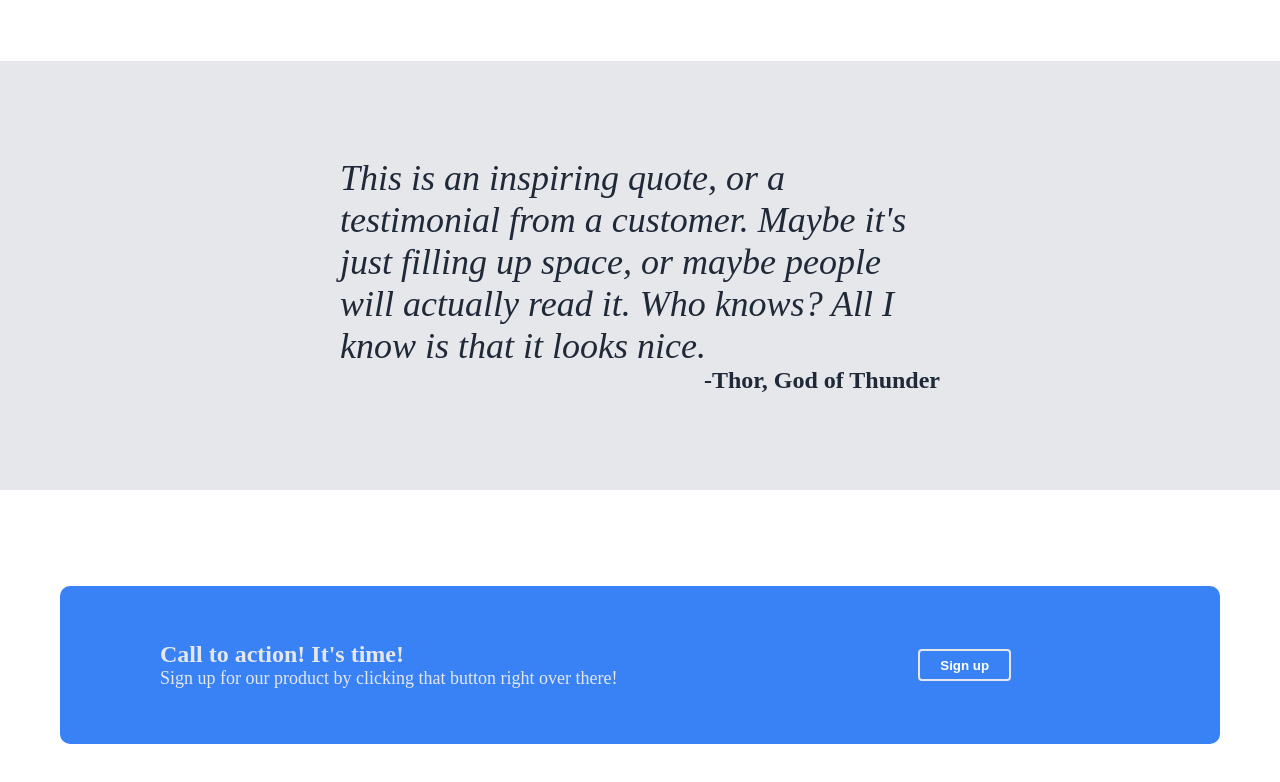
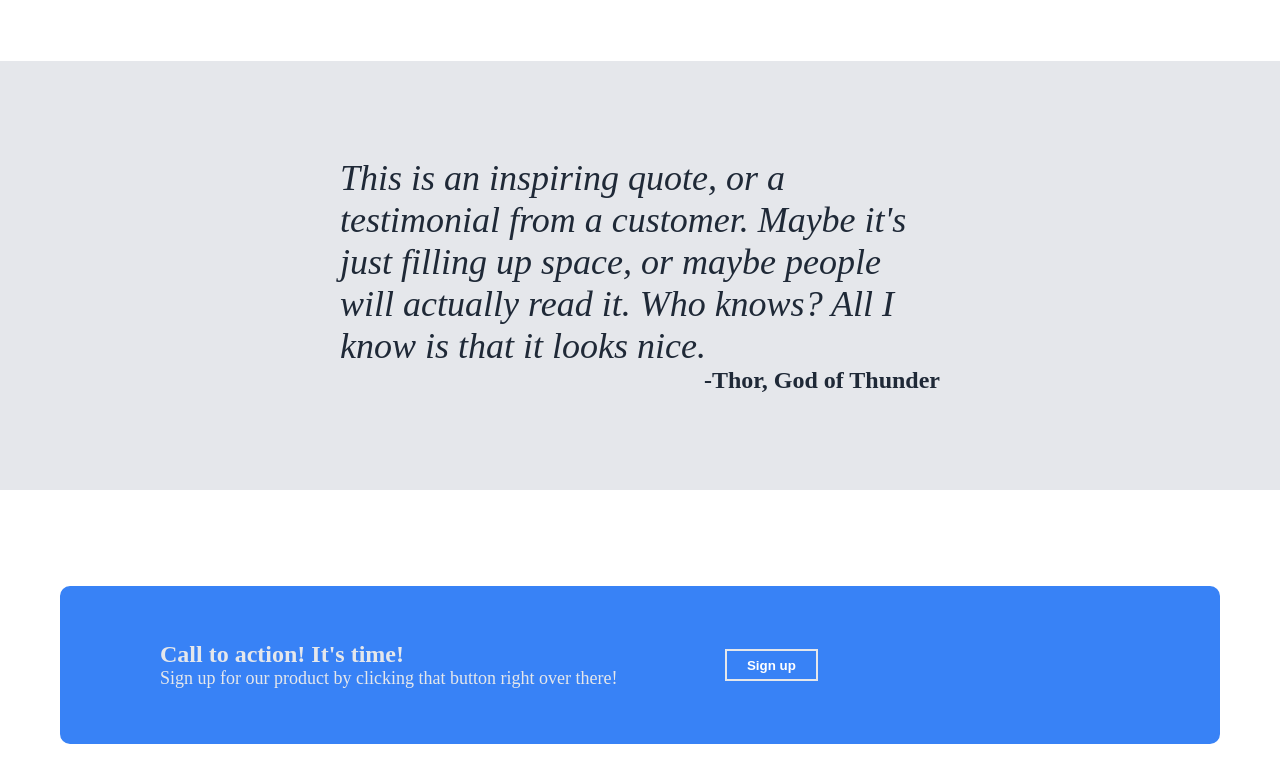
Before and after one commit to mike-v2/odin-landing-page, a plain HTML site: page index.html in a window 1280 px wide. Shown: the part 792-1574 px from the top of the page. Drawn offline with Linux system fonts and the light colour scheme.

Commit message:
remove flex box from bottom section

```diff
--- a/index.html
+++ b/index.html
@@ -67,13 +67,20 @@
 
     <section class="call-to-action-section">
       <div class="call-to-action-box">
-          <div class="call-to-action-flex-item">
-            <p class="call-to-action-text-header">Call to action! It's time!</p>
-            <p class="call-to-action-text-body">Sign up for our product by clicking that button right over there!</p>
-          </div>
-          <div class="call-to-action-flex-item">
-            <input type="button" value="Sign up" />
-          </div>
+        <span class="call-to-action-text">
+          <p class="call-to-action-text-header">Call to action! It's time!</p>
+          <p class="call-to-action-text-body">Sign up for our product by clicking that button right over there!</p>
+        </span>
+        <span class="call-to-action-button"><input type="button" value="Sign up" /></span>
+
+
+        <!-- <div class="call-to-action-flex-item">
+          <p class="call-to-action-text-header">Call to action! It's time!</p>
+          <p class="call-to-action-text-body">Sign up for our product by clicking that button right over there!</p>
+        </div>
+        <div class="call-to-action-flex-item">
+          <input type="button" value="Sign up" />
+        </div> -->
       </div>
     </section>
   </main>
--- a/styles.css
+++ b/styles.css
@@ -141,6 +141,7 @@ input {
 
 .call-to-action-box {
   width: 90%;
+  min-width:600px;
   height: 150px;
   background-color: #3882F6;
   border: 4px solid #3882F6;
@@ -151,17 +152,9 @@ input {
     align-content: center;
 }
 
-.call-to-action-container {
 
-}
-
-.call-to-action-flex-item {
-  flex: auto;
-  color: #E5E7EB;
-  margin: auto 6em;
-}
-
-.call-to-action-text-body, .call-to-action-text-header {
+.call-to-action-text-body,
+.call-to-action-text-header {
   margin: 0;
 }
 
@@ -170,7 +163,27 @@ input {
   font-weight: bold;
 }
 
+
+
+.call-to-action-text {
+  margin: auto 6em;
+  color:#E5E7EB;
+  min-width: 300px;
+}
+
+.call-to-action-button {
+  margin:auto 1%;
+
+  border: 2px solid #E5E7EB;
+}
+
+/* .call-to-action-flex-item {
+  flex: auto;
+  color: #E5E7EB;
+  margin: auto 6em;
+}
+
 .call-to-action-flex-item input {
   border: 2px solid #E5E7EB;
   margin: auto;
-}
+} */
```
